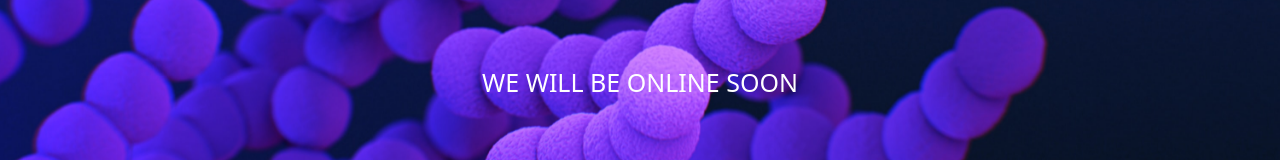
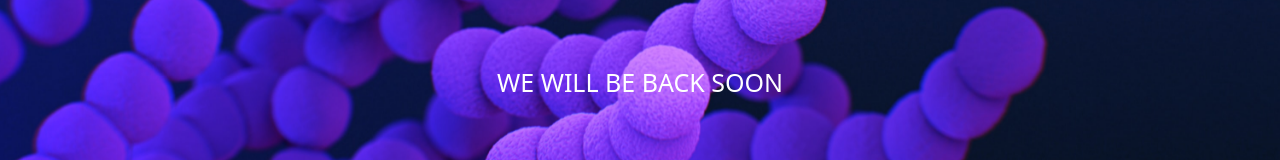
Before and after one commit to urzone/fuerpharma.com, a plain HTML site: page index.html in a window 1280 px wide. Shown: the part 318-478 px from the top of the page. Drawn offline with Linux system fonts and the light colour scheme.

Commit message:
We will be back soon

```diff
--- a/index.html
+++ b/index.html
@@ -103,7 +103,7 @@
                         </h1>  -->
 
                         <p class="sub-title">
-                            WE WILL BE ONLINE SOON
+                            WE WILL BE BACK SOON
                         </p>
                     </div>
                 </li>
```
